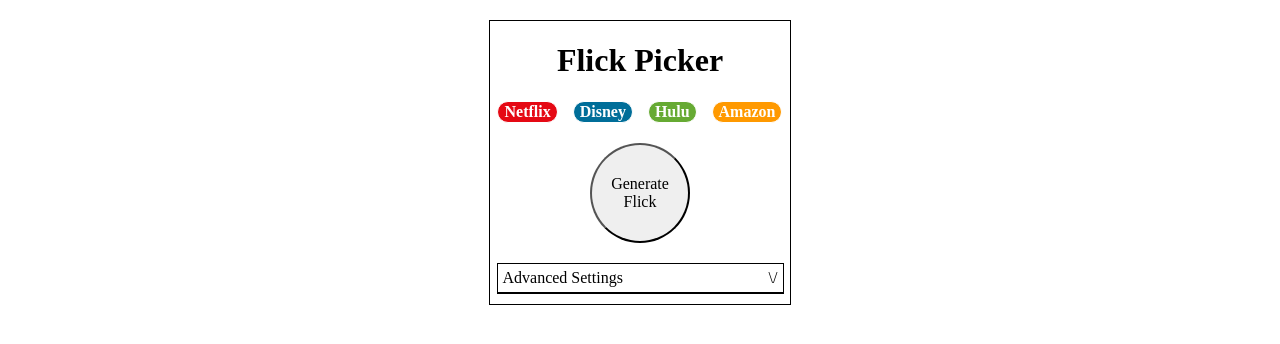
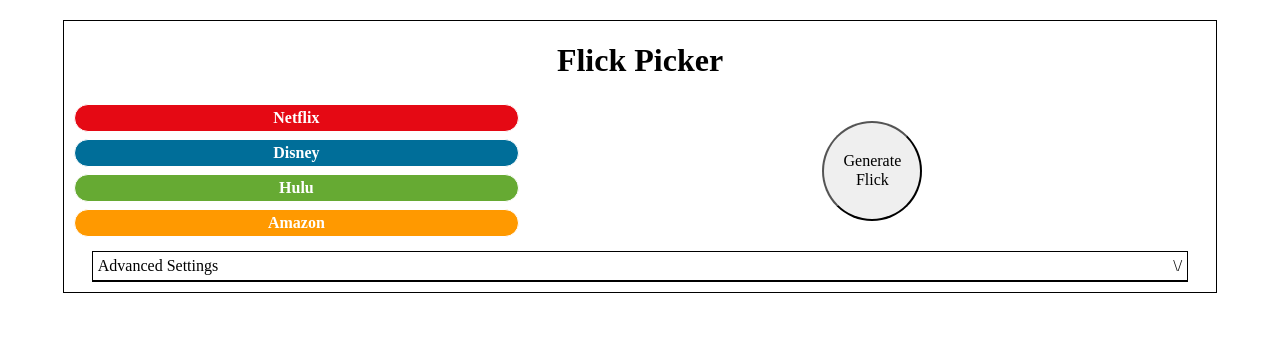
Before and after one commit to lukegronert/Flick-Picker, a React (Create React App) app: page / in a window 1280 px wide. Shown: the top 344 px of the page. Built offline with nearby package versions, Linux system fonts and the light colour scheme.

Commit message:
Added hook for whether advancedSettings is active or not. Added hooks for each of the advanced settings options which updates the state onChange.

```diff
--- a/src/App.js
+++ b/src/App.js
@@ -1,4 +1,4 @@
-import React from 'react'
+import React, {useState} from 'react';
 import 'normalize.css';
 import './styles/app.css';
 
@@ -7,12 +7,18 @@
 import AdvancedSettings from './components/AdvancedSettings';
 
 export default function App() {
+  const [advancedSettingsActive, setAdvancedSettingsActive] = useState(false);
+  const [movieOrSeries, setMovieOrSeries] = useState('movie');
+  const [genre, setGenre] = useState('Biography');
+  const [imdbRating, setImdbRating] = useState('Any')
+
   return (
     <div className="container">
       <header>
         <h1 className="header">Flick Picker</h1>
       </header>
       <section>
+        <section className="buttons-section">
           <section className="stream-buttons-section">
             <StreamButton brand="Netflix"/>
             <StreamButton brand="Disney"/>
@@ -22,8 +28,9 @@
           <section className="generate-button-section">
             <GenerateButton />
           </section>
-
-        <AdvancedSettings />
+        </section>
+        <AdvancedSettings setAdvancedSettingsActive={setAdvancedSettingsActive} advancedSettingsActive={advancedSettingsActive}
+                          setMovieOrSeries={setMovieOrSeries} setGenre={setGenre} setImdbRating={setImdbRating} />
       </section>
     </div>
   )
--- a/src/components/AdvancedSettings.js
+++ b/src/components/AdvancedSettings.js
@@ -1,15 +1,17 @@
 import React from 'react'
 import '../styles/advancedSettings.css';
 
-export default function AdvancedSettings() {
+export default function AdvancedSettings({setAdvancedSettingsActive, setMovieOrSeries, setGenre, setImdbRating}) {
     const addAnimation = () => {
         const settings = document.querySelector('.settings');
         if(!settings.classList.contains('dropdown-animation')) {
             settings.classList.remove('raiseup-animation')
             settings.classList.add('dropdown-animation');
+            setAdvancedSettingsActive(true);
         } else {
             settings.classList.remove('dropdown-animation');
             settings.classList.add('raiseup-animation');
+            setAdvancedSettingsActive(false);
         }
     }
 
@@ -22,14 +24,14 @@
         <section className="settings">
             <div className="settings-option">
                 <label>Movie or Series:</label>
-                <select>
+                <select onChange={(e) => setMovieOrSeries(e.target.value)}>
                     <option value="movie">Movie</option>
                     <option value="series">Series</option>
                 </select>
             </div>
             <div className="settings-option">
                 <label>Genre:</label>
-                <select>
+                <select onChange={(e) => setGenre(e.target.value)}>
                     <option value="1">Biography</option>
                     <option value="10402">Music</option>
                     <option value="10749">Romance</option>
@@ -62,7 +64,7 @@
             </div>
             <div className="settings-option">
                 <label>IMDb Rating:</label>
-                <select>
+                <select onChange={(e) => setImdbRating(e.target.value)}>
                     <option value="any">Any</option>
                     <option value="90">90+</option>
                     <option value="80">80+</option>
--- a/src/styles/app.css
+++ b/src/styles/app.css
@@ -6,7 +6,7 @@
 }
 
 .container {
-  max-width: 300px;
+  max-width: 90vw;
   border: 1px solid black;
   margin: 20px auto;
 }
@@ -16,12 +16,22 @@
   text-align: center;
 }
 
+.buttons-section {
+  display: flex;
+  justify-content: space-around;
+  width: 100%;
+  margin: 10px;
+}
+
 .stream-buttons-section {
   display: flex;
+  flex-direction: column;
   justify-content: space-around;
+  width: 40%;
 }
 
 .generate-button-section {
-  width: 100px;
-  margin: 20px auto;
+  width: 60%;
+  padding: 20px;
+  text-align: center;
 }
--- a/src/styles/streamButton.css
+++ b/src/styles/streamButton.css
@@ -2,6 +2,8 @@
   border-radius: 15px;
   border: white 1px solid;
   font-weight: bold;
+  width: 100%;
+  height: 20%;
 }
 
 .stream-button-netflix {
```
Lines whose indentation alone changed are shown as unchanged.
